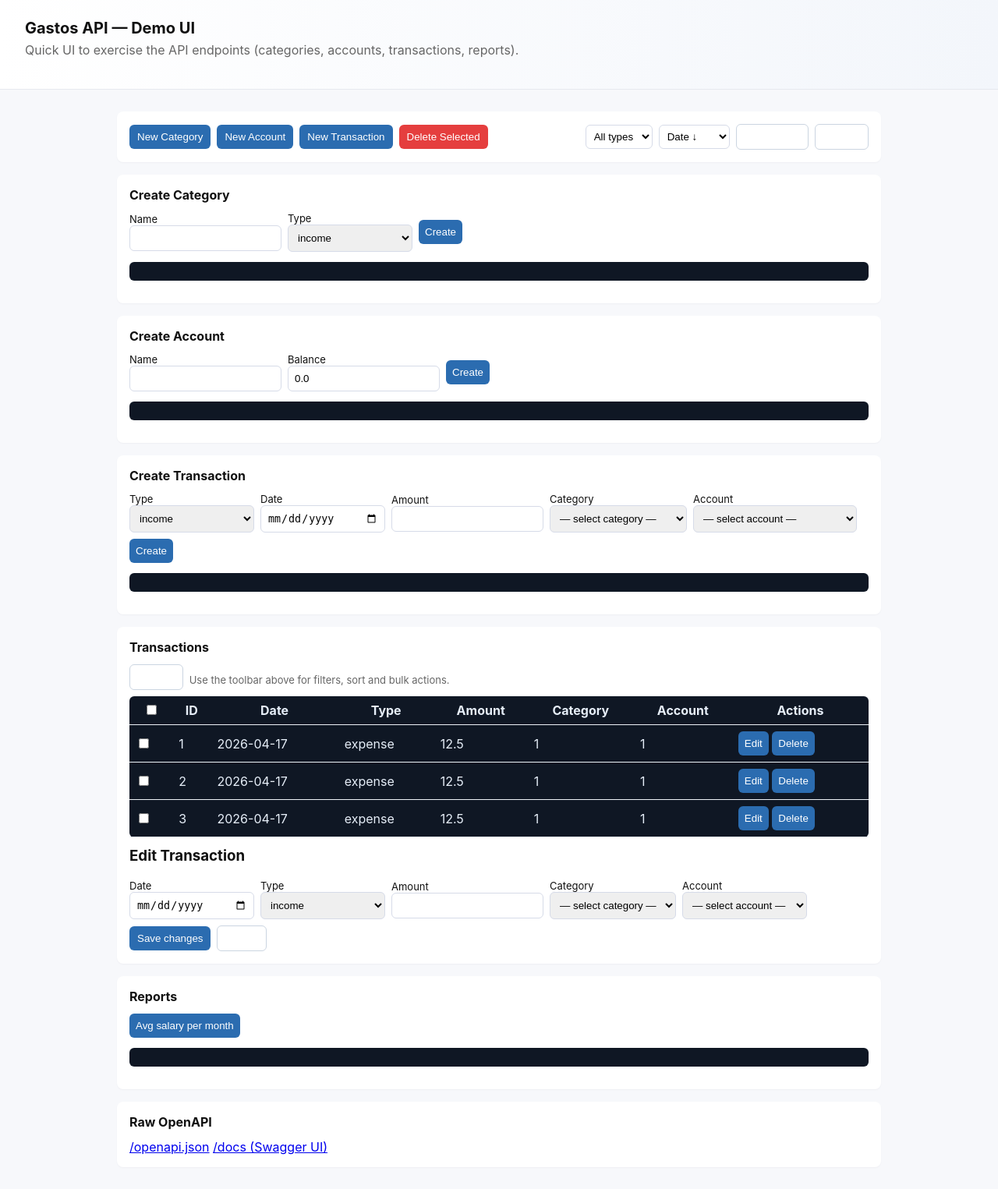
After one commit to Jsh-calleja/gastos-api, a FastAPI app: page / in a window 1280 px wide. The commit adds this page. Shown: the whole page at 78% size. Run offline with FastAPI, Linux system fonts and the light colour scheme.

Commit message:
feat(ui): toolbar, transactions table, edit form and bulk actions

```diff
--- a/app/static/app.js
+++ b/app/static/app.js
@@ -107,3 +107,124 @@ document.getElementById('run-report').addEventListener('click', async () => {
 initLists().catch(err => {
   console.error('Failed to initialize lists', err);
 });
+/* ---------- Toolbar behavior ---------- */
+
+function setBulkDeleteEnabled(enabled) {
+  document.getElementById('btn-bulk-delete').disabled = !enabled;
+}
+
+function getSelectedTransactionIds() {
+  return Array.from(document.querySelectorAll('#transactions-table tbody input[type="checkbox"]:checked'))
+    .map(cb => Number(cb.dataset.id));
+}
+
+/* Render transactions rows with selection checkbox */
+function renderTransactions(items) {
+  const tbody = document.querySelector('#transactions-table tbody');
+  tbody.innerHTML = '';
+  items.forEach(tx => {
+    const tr = document.createElement('tr');
+    tr.dataset.id = tx.id;
+    tr.innerHTML = `
+      <td><input type="checkbox" data-id="${tx.id}" class="tx-select" /></td>
+      <td>${tx.id}</td>
+      <td>${tx.date}</td>
+      <td>${tx.type}</td>
+      <td>${tx.amount}</td>
+      <td>${tx.category_id ?? ''}</td>
+      <td>${tx.account_id ?? ''}</td>
+      <td>
+        <button data-action="edit" data-id="${tx.id}">Edit</button>
+        <button data-action="delete" data-id="${tx.id}">Delete</button>
+      </td>
+    `;
+    tbody.appendChild(tr);
+  });
+  // wire selection change
+  document.querySelectorAll('.tx-select').forEach(cb => {
+    cb.addEventListener('change', () => {
+      const any = document.querySelectorAll('#transactions-table tbody input[type="checkbox"]:checked').length > 0;
+      setBulkDeleteEnabled(any);
+      // highlight row
+      const row = cb.closest('tr');
+      if (cb.checked) row.classList.add('selected'); else row.classList.remove('selected');
+    });
+  });
+  // reset select-all
+  document.getElementById('select-all').checked = false;
+  setBulkDeleteEnabled(false);
+}
+
+/* Select all checkbox */
+document.getElementById('select-all').addEventListener('change', (e) => {
+  const checked = e.target.checked;
+  document.querySelectorAll('#transactions-table tbody input[type="checkbox"]').forEach(cb => {
+    cb.checked = checked;
+    const row = cb.closest('tr');
+    if (checked) row.classList.add('selected'); else row.classList.remove('selected');
+  });
+  setBulkDeleteEnabled(checked);
+});
+
+/* Bulk delete */
+document.getElementById('btn-bulk-delete').addEventListener('click', async () => {
+  const ids = getSelectedTransactionIds();
+  if (!ids.length) return;
+  if (!confirm(`Delete ${ids.length} transactions?`)) return;
+  // delete sequentially (or implement batch endpoint)
+  for (const id of ids) {
+    await fetch(`/transactions/${id}`, { method: 'DELETE' });
+  }
+  await loadTransactions();
+});
+
+/* Refresh button */
+document.getElementById('btn-refresh').addEventListener('click', async () => {
+  await loadTransactions();
+});
+
+/* Toggle view (example toggles a CSS class on table card) */
+let compactView = false;
+document.getElementById('btn-toggle-view').addEventListener('click', () => {
+  compactView = !compactView;
+  document.getElementById('transactions-table').classList.toggle('compact', compactView);
+});
+
+/* Filter and sort */
+document.getElementById('filter-type').addEventListener('change', async (e) => {
+  await loadTransactions(); // load and apply filter in client
+});
+document.getElementById('sort-by').addEventListener('change', async (e) => {
+  await loadTransactions();
+});
+
+/* Apply client-side filter/sort after fetching */
+async function loadTransactions() {
+  const data = await getJson('/transactions/');
+  if (!Array.isArray(data)) return renderTransactions([]);
+  // client-side filter
+  const typeFilter = document.getElementById('filter-type').value;
+  let items = data;
+  if (typeFilter) items = items.filter(i => i.type === typeFilter);
+  // client-side sort
+  const sort = document.getElementById('sort-by').value;
+  if (sort === 'date_desc') items.sort((a,b) => b.date.localeCompare(a.date));
+  if (sort === 'date_asc') items.sort((a,b) => a.date.localeCompare(b.date));
+  if (sort === 'amount_desc') items.sort((a,b) => b.amount - a.amount);
+  if (sort === 'amount_asc') items.sort((a,b) => a.amount - b.amount);
+  renderTransactions(items);
+}
+
+/* Quick new-item shortcuts */
+document.getElementById('btn-new-category').addEventListener('click', () => {
+  document.getElementById('category-form').scrollIntoView({behavior:'smooth'});
+});
+document.getElementById('btn-new-account').addEventListener('click', () => {
+  document.getElementById('account-form').scrollIntoView({behavior:'smooth'});
+});
+document.getElementById('btn-new-transaction').addEventListener('click', () => {
+  document.getElementById('transaction-form').scrollIntoView({behavior:'smooth'});
+});
+
+/* Wire initial load */
+initLists().then(() => loadTransactions()).catch(console.error);
--- a/app/static/styles.css
+++ b/app/static/styles.css
@@ -11,3 +11,11 @@ label{display:flex;flex-direction:column;font-size:13px;min-width:160px}
 input,select,button{padding:8px;border:1px solid #d6dbe8;border-radius:6px}
 button{background:var(--accent);color:#fff;border:none;cursor:pointer}
 .result{background:#0f1724;color:#e6eef8;padding:12px;border-radius:6px;overflow:auto;max-height:220px}
+.toolbar{display:flex;justify-content:space-between;align-items:center;gap:8px}
+.toolbar-left, .toolbar-right{display:flex;gap:8px;align-items:center}
+.btn{padding:8px 10px;border-radius:6px;border:1px solid #cbd5e1;background:#fff;cursor:pointer}
+.btn.primary{background:#2b6cb0;color:#fff;border:none}
+.btn.danger{background:#e53e3e;color:#fff;border:none}
+.small{padding:6px;border-radius:6px;border:1px solid #d6dbe8;background:#fff}
+#transactions-table tbody tr.selected{background:#eef6ff}
+#transactions-table th, #transactions-table td{padding:8px;border-bottom:1px solid #eef2f7}
--- /dev/null
+++ b/app/templates/index.html
@@ -0,0 +1,162 @@
+<!doctype html>
+<html lang="en">
+<head>
+  <meta charset="utf-8" />
+  <meta name="viewport" content="width=device-width,initial-scale=1" />
+  <title>Gastos API — Demo UI</title>
+  <link rel="stylesheet" href="/static/styles.css" />
+</head>
+<body>
+  <header>
+    <h1>Gastos API — Demo UI</h1>
+    <p class="muted">Quick UI to exercise the API endpoints (categories, accounts, transactions, reports).</p>
+  </header>
+
+  <main>
+    <!-- Toolbar: quick actions, filter, sort -->
+    <section class="card" id="toolbar-card">
+      <div class="toolbar">
+        <div class="toolbar-left">
+          <button id="btn-new-category" class="btn primary">New Category</button>
+          <button id="btn-new-account" class="btn primary">New Account</button>
+          <button id="btn-new-transaction" class="btn primary">New Transaction</button>
+          <button id="btn-bulk-delete" class="btn danger" disabled>Delete Selected</button>
+        </div>
+
+        <div class="toolbar-right">
+          <select id="filter-type" class="small">
+            <option value="">All types</option>
+            <option value="income">Income</option>
+            <option value="expense">Expense</option>
+          </select>
+
+          <select id="sort-by" class="small">
+            <option value="date_desc">Date ↓</option>
+            <option value="date_asc">Date ↑</option>
+            <option value="amount_desc">Amount ↓</option>
+            <option value="amount_asc">Amount ↑</option>
+          </select>
+
+          <button id="btn-toggle-view" class="btn">Toggle View</button>
+          <button id="btn-refresh" class="btn">Refresh</button>
+        </div>
+      </div>
+    </section>
+
+    <section class="card">
+      <h2>Create Category</h2>
+      <form id="category-form">
+        <label>Name <input name="name" required /></label>
+        <label>Type
+          <select name="type">
+            <option value="income">income</option>
+            <option value="expense">expense</option>
+          </select>
+        </label>
+        <button type="submit">Create</button>
+      </form>
+      <pre id="category-result" class="result"></pre>
+    </section>
+
+    <section class="card">
+      <h2>Create Account</h2>
+      <form id="account-form">
+        <label>Name <input name="name" required /></label>
+        <label>Balance <input name="balance" type="number" step="0.01" value="0.0" required /></label>
+        <button type="submit">Create</button>
+      </form>
+      <pre id="account-result" class="result"></pre>
+    </section>
+
+    <section class="card">
+      <h2>Create Transaction</h2>
+      <form id="transaction-form">
+        <label>Type
+          <select name="type">
+            <option value="income">income</option>
+            <option value="expense">expense</option>
+          </select>
+        </label>
+        <label>Date <input name="date" type="date" required /></label>
+        <label>Amount <input name="amount" type="number" step="0.01" required /></label>
+        <label>Category
+          <select id="category-select" name="category_id" required>
+            <option value="">— select category —</option>
+          </select>
+        </label>
+        <label>Account
+          <select id="account-select" name="account_id" required>
+            <option value="">— select account —</option>
+          </select>
+        </label>
+        <button type="submit">Create</button>
+      </form>
+      <pre id="transaction-result" class="result"></pre>
+    </section>
+
+    <!-- Transactions list, actions and edit form -->
+    <section class="card">
+      <h2>Transactions</h2>
+
+      <div style="margin-bottom:8px; display:flex; gap:8px; align-items:center;">
+        <button id="refresh-transactions" class="btn">Refresh</button>
+        <span class="muted" style="font-size:13px;">Use the toolbar above for filters, sort and bulk actions.</span>
+      </div>
+
+      <table id="transactions-table" class="result" style="width:100%;border-collapse:collapse">
+        <thead>
+          <tr>
+            <th><input type="checkbox" id="select-all" /></th>
+            <th>ID</th>
+            <th>Date</th>
+            <th>Type</th>
+            <th>Amount</th>
+            <th>Category</th>
+            <th>Account</th>
+            <th>Actions</th>
+          </tr>
+        </thead>
+        <tbody></tbody>
+      </table>
+
+      <h3 style="margin-top:12px">Edit Transaction</h3>
+      <form id="transaction-edit-form" style="margin-top:8px; display:flex; flex-wrap:wrap; gap:8px; align-items:center;">
+        <input type="hidden" name="id" />
+        <label>Date <input name="date" type="date" required /></label>
+        <label>Type
+          <select name="type"><option value="income">income</option><option value="expense">expense</option></select>
+        </label>
+        <label>Amount <input name="amount" type="number" step="0.01" required /></label>
+        <label>Category
+          <select id="edit-category-select" name="category_id" required>
+            <option value="">— select category —</option>
+          </select>
+        </label>
+        <label>Account
+          <select id="edit-account-select" name="account_id" required>
+            <option value="">— select account —</option>
+          </select>
+        </label>
+        <div style="display:flex; gap:8px; align-items:center;">
+          <button type="submit" class="btn primary">Save changes</button>
+          <button type="button" id="cancel-edit" class="btn">Cancel</button>
+        </div>
+      </form>
+    </section>
+
+    <section class="card">
+      <h2>Reports</h2>
+      <button id="run-report">Avg salary per month</button>
+      <pre id="report-result" class="result"></pre>
+    </section>
+
+    <section class="card">
+      <h2>Raw OpenAPI</h2>
+      <a href="/openapi.json" target="_blank">/openapi.json</a>
+      <a href="/docs" target="_blank">/docs (Swagger UI)</a>
+    </section>
+  </main>
+
+  <script src="/static/app.js"></script>
+</body>
+</html>
```
